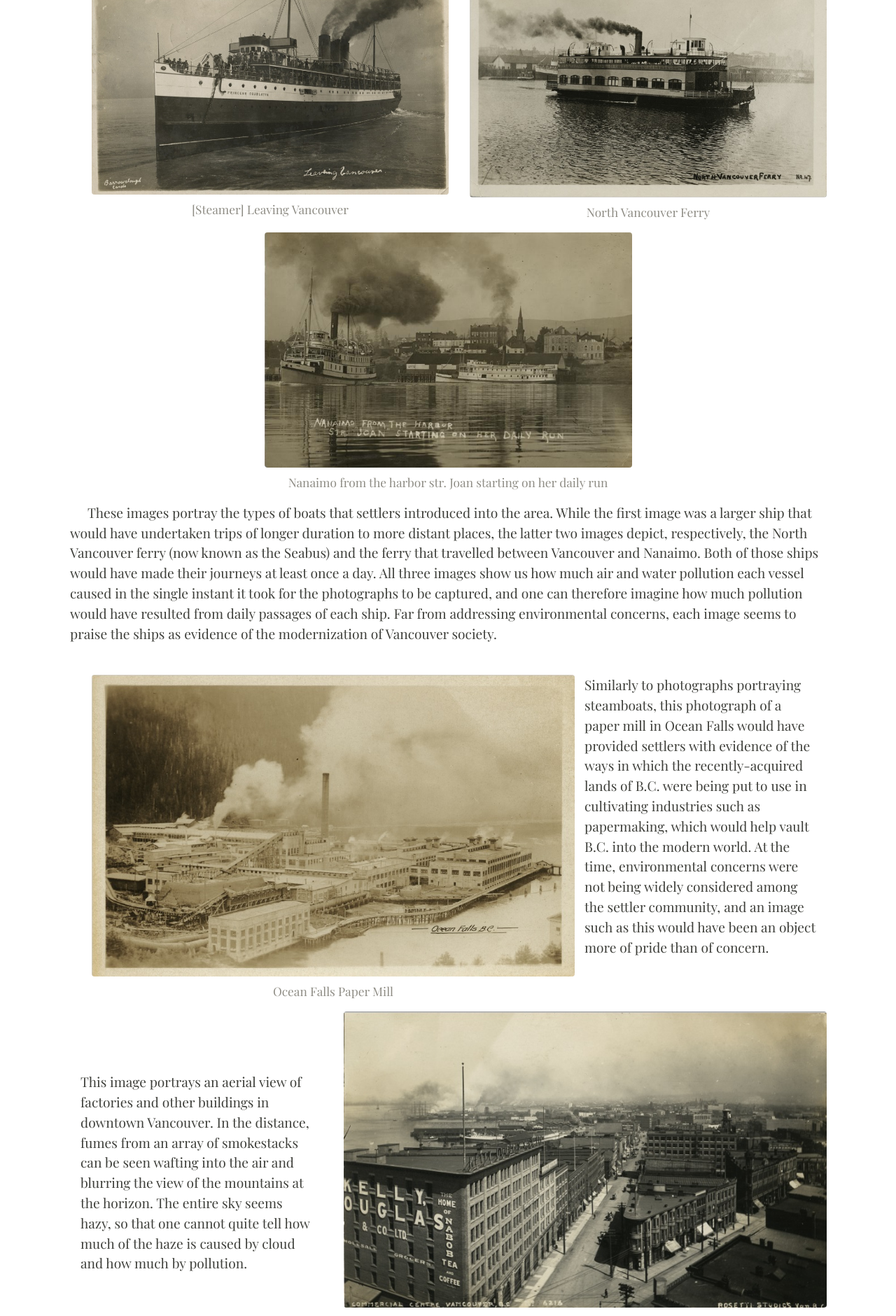
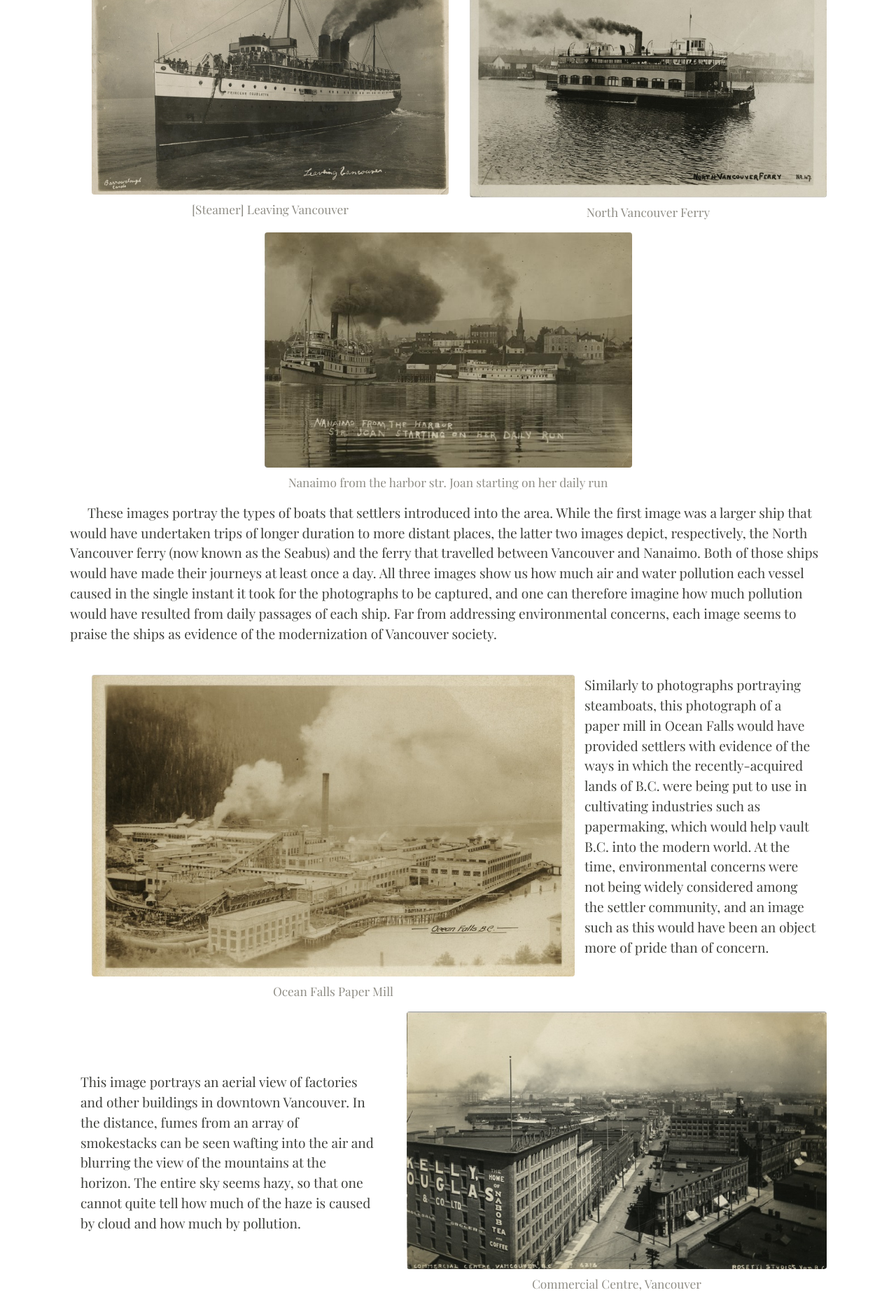
Before and after one commit to ashlynnprasad/langmann-2021, a Jekyll site: the page built from pages/environmentalimpact.md, in a window 1280 px wide. Shown: the part 3147-5027 px from the top of the page at 70% size. Built offline with Jekyll 4.4.1, drawn with Linux system fonts in a browser that asks for light colours; nearby versions of some CDN libraries.

Commit message:
Update environmentalimpact.md

```diff
--- a/pages/environmentalimpact.md
+++ b/pages/environmentalimpact.md
@@ -72,10 +72,10 @@
 
 <div class="container">
   <div class="row">
-    <div class="col-sm-4">
+    <div class="col-sm-5">
       <br><br><br>This image portrays an aerial view of factories and other buildings in downtown Vancouver. In the distance, fumes from an array of smokestacks can be seen wafting into the air and blurring the view of the mountains at the horizon. The entire sky seems hazy, so that one cannot quite tell how much of the haze is caused by cloud and how much by pollution.
     </div>
-    <div class="col-sm-8">
+    <div class="col-sm-7">
       {% include feature/item-figure.html objectid="langmann005" width="100" %}
     </div>
   </div>
```
